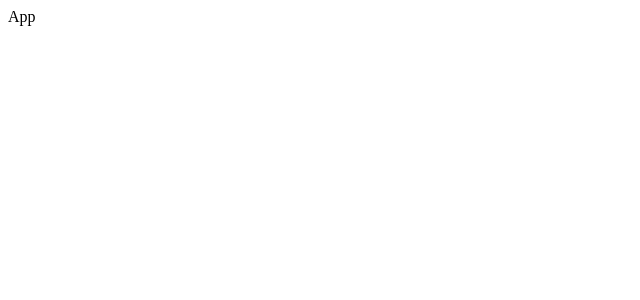
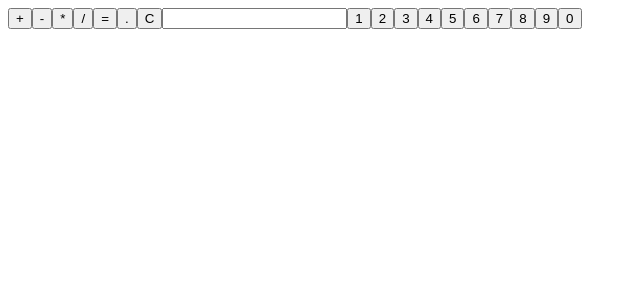
Before and after one commit to Kim-H-S/calculator, a React (Vite) app: page / in a window 1280 px wide. Shown: the top 300 px of the page, without its empty margins (0-640 px from the left). Built offline with nearby package versions, Linux system fonts and the light colour scheme.

Commit message:
HTML 계산기UI
HTML로 계산기 UI를 만들었다.

```diff
--- a/src/App.tsx
+++ b/src/App.tsx
@@ -1,7 +1,28 @@
 export default function App() {
   return (
     <>
-      <>App</>
+      <article className="calculator">
+        <form name="forms">
+          <input type="button" className="operator" value="+" />
+          <input type="button" className="operator" value="-" />
+          <input type="button" className="operator" value="*" />
+          <input type="button" className="operator" value="/" />
+          <input type="button" className="operator result" value="=" />
+          <input type="button" className="dot" value="." />
+          <input type="button" className="clear" value="C" />
+          <input type="text" name="output" readOnly />
+          <input type="button" value="1" />
+          <input type="button" value="2" />
+          <input type="button" value="3" />
+          <input type="button" value="4" />
+          <input type="button" value="5" />
+          <input type="button" value="6" />
+          <input type="button" value="7" />
+          <input type="button" value="8" />
+          <input type="button" value="9" />
+          <input type="button" value="0" />
+        </form>
+      </article>
     </>
   );
 }
```
